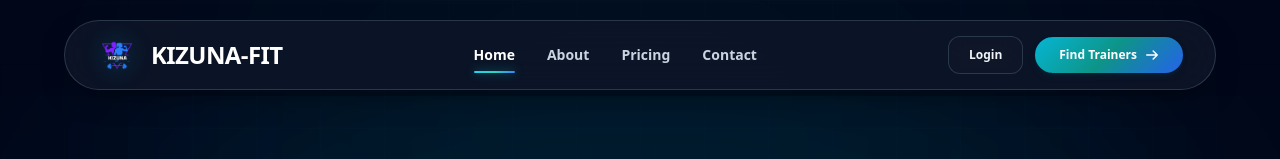
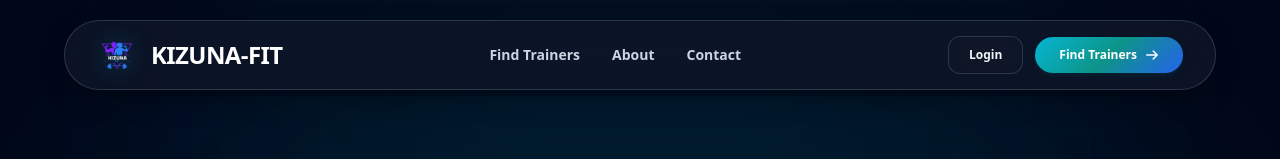
Before and after one commit to NIHALMNK/KIZUNA_FIT, a Next.js app in the folder frontend/: page / in a window 1280 px wide. Shown: the top 159 px of the page. Built offline with nearby package versions, Linux system fonts and the light colour scheme; no server answers.

Commit message:
feat(navigation): configure public routes and navigation link structures

```diff
--- a/frontend/src/shared/constants/routes/public.routes.ts
+++ b/frontend/src/shared/constants/routes/public.routes.ts
@@ -7,11 +7,10 @@ export const PUBLIC_ROUTES = {
   HOME: '/',
   FIND_TRAINERS: '/trainers',
   TRAINER_PROFILE: (id: string) => `/trainers/${id}`,
-  ABOUT: '/#about',
-  PRICING: '/#pricing',
-  HOW_IT_WORKS: '/#how-it-works',
-  FEATURES: '/#features',
-  CONTACT: '/#contact',
+  ABOUT: '/about',
+  CONTACT: '/contact',
+  PRIVACY: '/privacy',
+  TERMS: '/terms',
   LOGIN: '/login',
   REGISTER: '/register',
 } as const;
--- a/frontend/src/shared/navigation/public/footer.config.ts
+++ b/frontend/src/shared/navigation/public/footer.config.ts
@@ -16,27 +16,22 @@ export const FOOTER_COLUMNS: FooterColumn[] = [
     title: 'Platform',
     links: [
       { label: 'Find Trainers', href: PUBLIC_ROUTES.FIND_TRAINERS },
-      { label: 'Features', href: PUBLIC_ROUTES.FEATURES },
-      { label: 'How It Works', href: PUBLIC_ROUTES.HOW_IT_WORKS },
-      { label: 'Pricing Plans', href: PUBLIC_ROUTES.PRICING },
+      { label: 'Create Account', href: PUBLIC_ROUTES.REGISTER },
+      { label: 'Login', href: PUBLIC_ROUTES.LOGIN },
     ],
   },
   {
     title: 'Company',
     links: [
       { label: 'About KIZUNAFIT', href: PUBLIC_ROUTES.ABOUT },
-      { label: 'Success Stories', href: '/#testimonials' },
       { label: 'Contact Us', href: PUBLIC_ROUTES.CONTACT },
-      { label: 'Trainer Portal', href: PUBLIC_ROUTES.LOGIN },
     ],
   },
   {
     title: 'Legal & Security',
     links: [
-      { label: 'Privacy Policy', href: '/privacy' },
-      { label: 'Terms of Service', href: '/terms' },
-      { label: 'HIPAA & Biometric Compliance', href: '/security' },
-      { label: 'Cookie Settings', href: '#' },
+      { label: 'Privacy Policy', href: PUBLIC_ROUTES.PRIVACY },
+      { label: 'Terms of Service', href: PUBLIC_ROUTES.TERMS },
     ],
   },
 ];
--- a/frontend/src/shared/navigation/public/navigation.config.ts
+++ b/frontend/src/shared/navigation/public/navigation.config.ts
@@ -13,9 +13,9 @@ export interface NavItem {
 
 export const PUBLIC_NAV_ITEMS: NavItem[] = [
   {
-    id: 'home',
-    label: 'Home',
-    href: PUBLIC_ROUTES.HOME,
+    id: 'find-trainers',
+    label: 'Find Trainers',
+    href: PUBLIC_ROUTES.FIND_TRAINERS,
     showInDesktop: true,
     showInMobile: true,
     prefetch: true,
@@ -24,14 +24,6 @@ export const PUBLIC_NAV_ITEMS: NavItem[] = [
     id: 'about',
     label: 'About',
     href: PUBLIC_ROUTES.ABOUT,
-    showInDesktop: true,
-    showInMobile: true,
-    prefetch: true,
-  },
-  {
-    id: 'pricing',
-    label: 'Pricing',
-    href: PUBLIC_ROUTES.PRICING,
     showInDesktop: true,
     showInMobile: true,
     prefetch: true,
```
